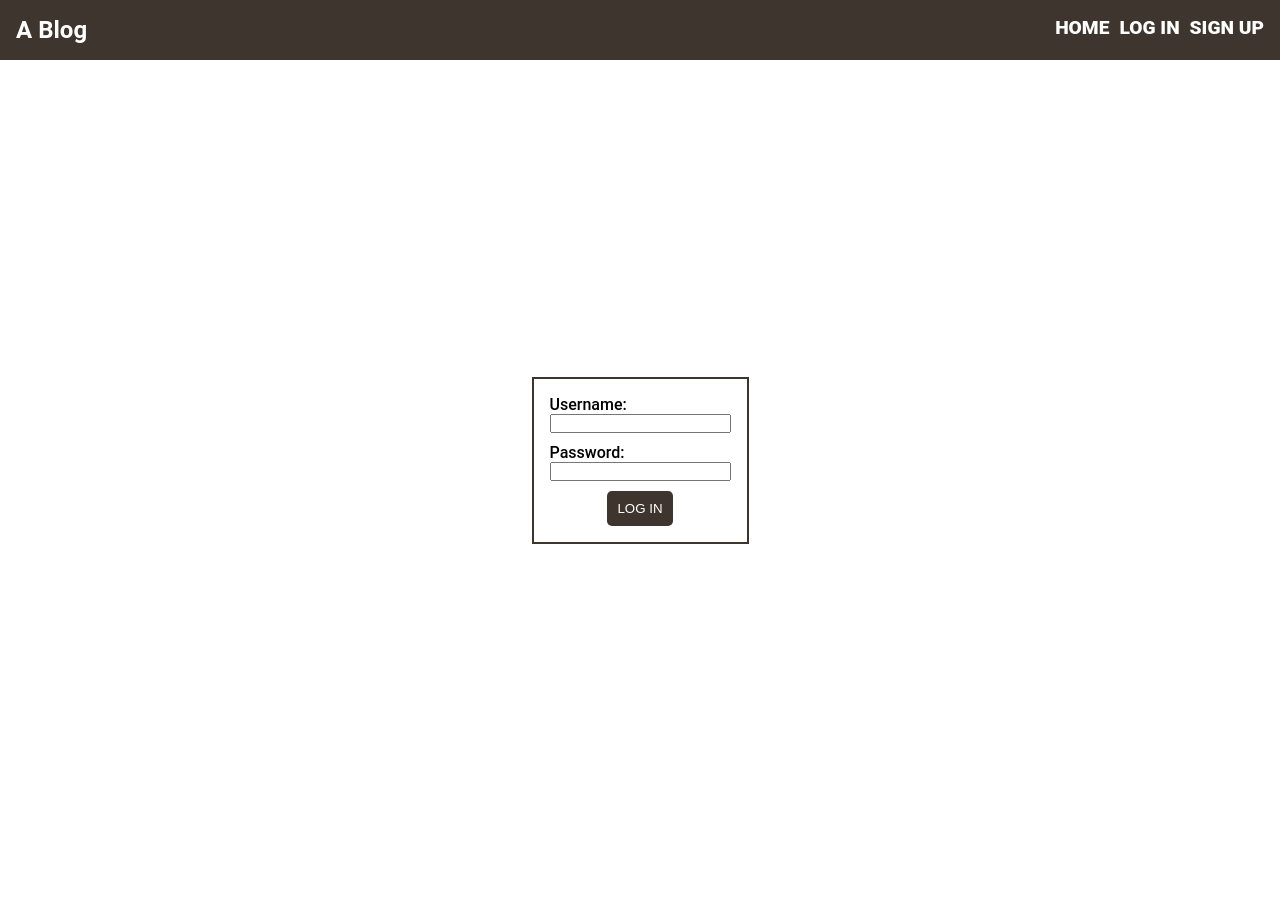
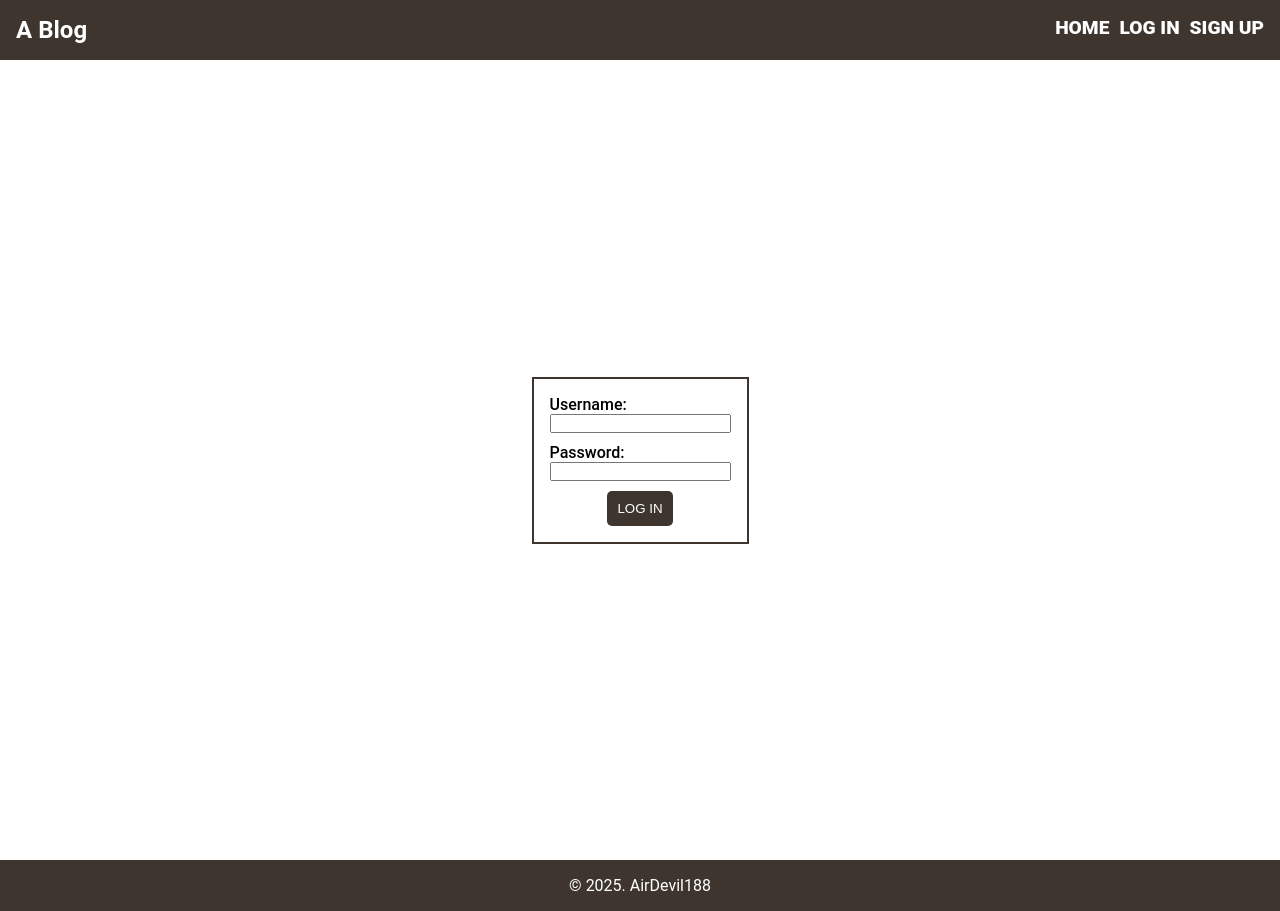
Before and after one commit to AirDevil188/blog_api, a React (Vite) app in the folder cms_frontend/: page /log-in in a window 1280 px wide. Before the commit the page ends 860 px from the top, so only its background shows below. Built offline with nearby package versions, Linux system fonts and the light colour scheme.

Commit message:
add: Footer component

```diff
--- a/cms_frontend/src/App.jsx
+++ b/cms_frontend/src/App.jsx
@@ -2,6 +2,7 @@ import { useEffect, useState } from "react";
 import { Outlet } from "react-router-dom";
 import { validateJWT } from "./helper/validateJWT";
 import NavBar from "./components/Navbar";
+import Footer from "./components/Footer";
 
 const App = () => {
   const [userObject, setUserObject] = useState({ token: null, username: null });
@@ -33,6 +34,7 @@ const App = () => {
           errors: [errors, setErrors],
         }}
       />
+      <Footer></Footer>
     </>
   );
 };
--- /dev/null
+++ b/cms_frontend/src/components/Footer.jsx
@@ -0,0 +1,18 @@
+import styles from "../components/Footer.module.css";
+
+const Footer = () => {
+  return (
+    <>
+      <footer>
+        <section className={styles.footerSection}>
+          <p>
+            &copy; {new Date().getFullYear()}.
+            <a href="https://github.com/AirDevil188/"> AirDevil188</a>
+          </p>
+        </section>
+      </footer>
+    </>
+  );
+};
+
+export default Footer;
--- /dev/null
+++ b/cms_frontend/src/components/Footer.module.css
@@ -0,0 +1,5 @@
+.footerSection {
+  display: flex;
+  flex-flow: column wrap;
+  align-items: center;
+}
```
